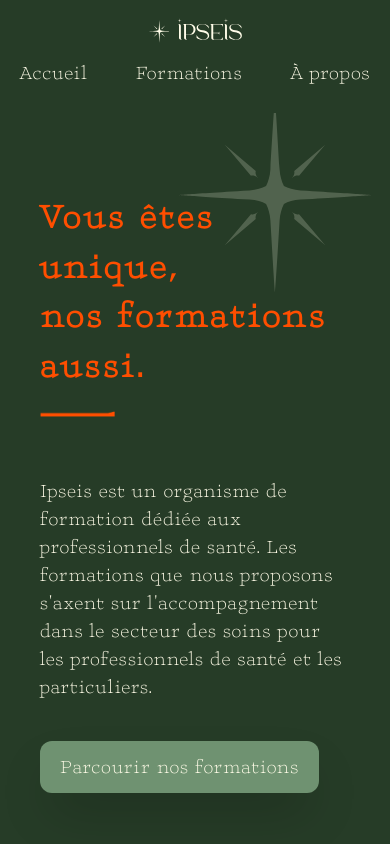
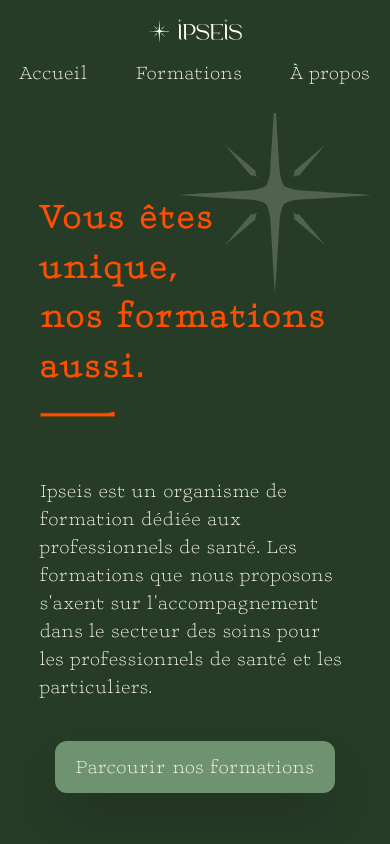
Before and after one commit to Jyok1m/ipseis, a Next.js app: page / in a window 390 px wide. Shown: the top 844 px of the page. Built offline with nearby package versions, Linux system fonts and the light colour scheme.

Commit message:
Refactoriser la taille de police et les styles du titre principal sur la page d'accueil et la page de formation

```diff
--- a/src/app/layout.tsx
+++ b/src/app/layout.tsx
@@ -37,7 +37,7 @@ export default function RootLayout({
 }>) {
 	return (
 		<html lang="fr" className="font-serif">
-			<body className="flex flex-col justify-between h-screen bg-support tracking-wider">
+			<body className="flex flex-col justify-between h-screen bg-support tracking-wider overflow-x-hidden">
 				<Header />
 				{children}
 				<Footer />
--- a/src/app/page.tsx
+++ b/src/app/page.tsx
@@ -96,7 +96,7 @@ export default function Accueil() {
 								Ipseis est un organisme de formation dédiée aux professionnels de santé. Les formations que nous proposons s&apos;axent sur
 								l&apos;accompagnement dans le secteur des soins pour les professionnels de santé et les particuliers.
 							</p>
-							<div className="mt-10">
+							<div className="mt-10 w-full flex sm:justify-start justify-center">
 								<button
 									onClick={() => router.push("/formations")}
 									className="bg-maitrise text-support py-3 px-5 rounded-xl hover:opacity-80 shadow-2xl text-xl"
```
